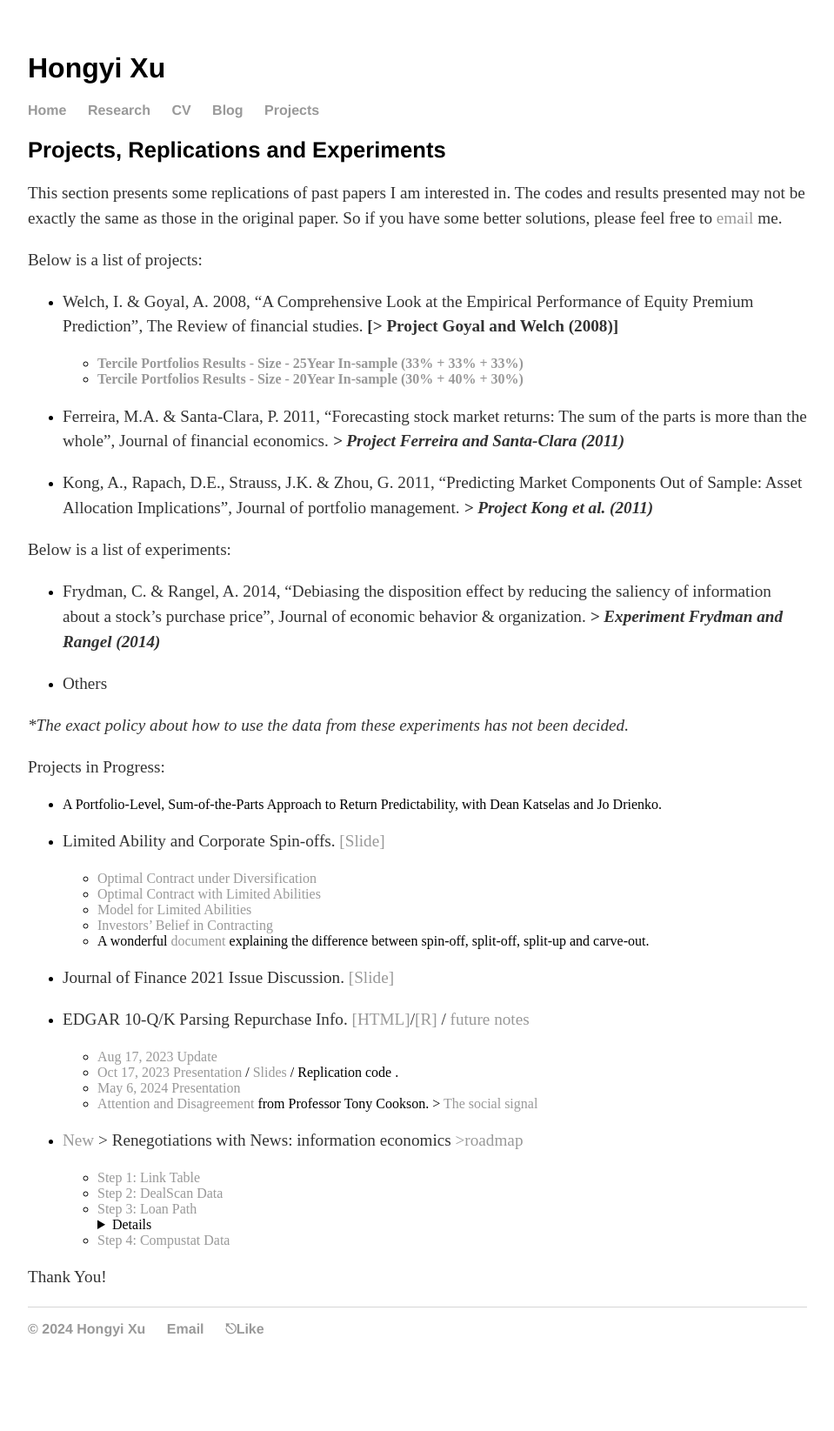
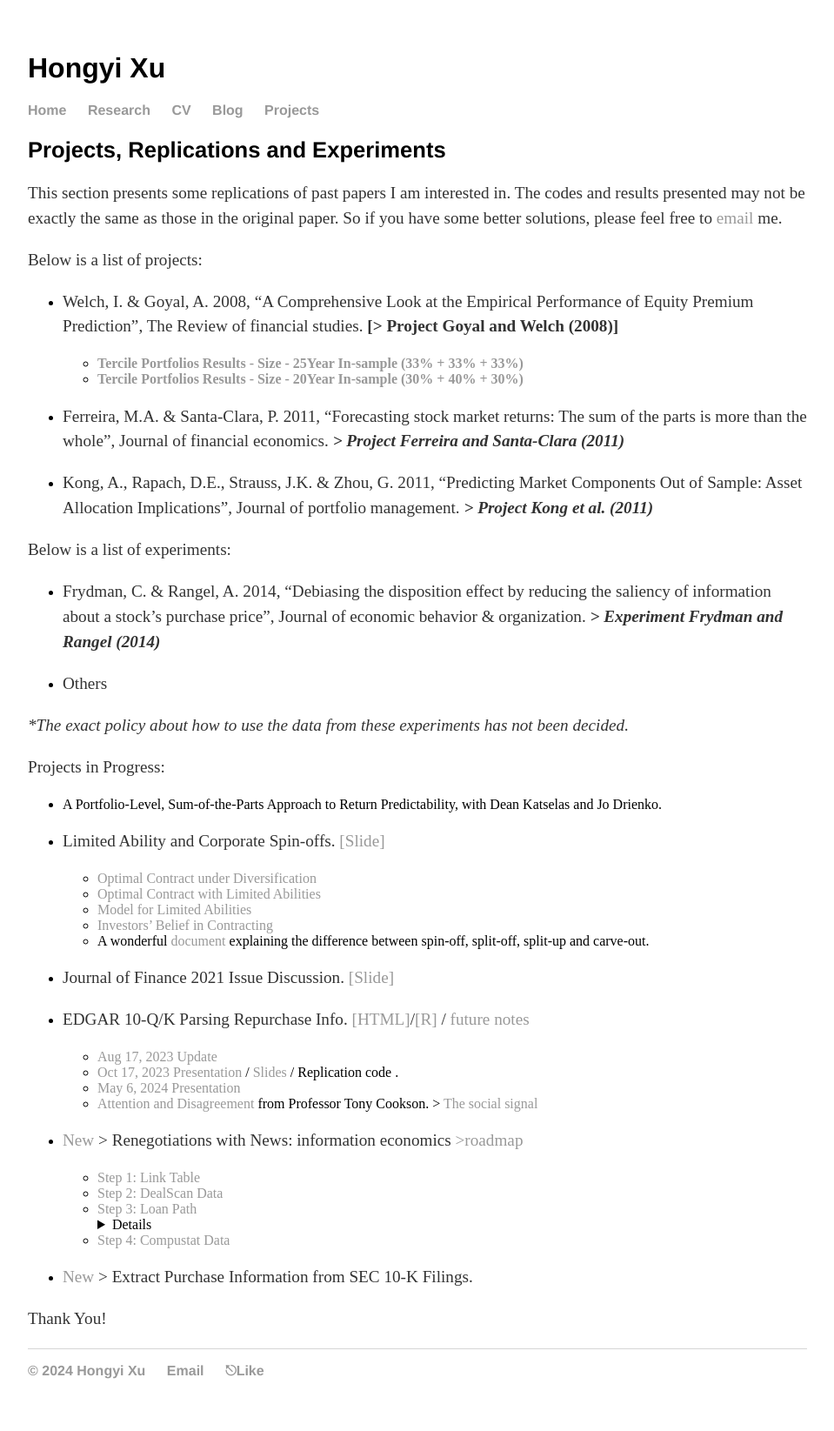
Before and after one commit to hongyileoxu/hongyileoxu.github.io, a Jekyll site: the page built from projects/index.md, in a window 1280 px wide. Shown: the whole page at 87% size, without its empty margins (160-1119 px from the left). Built offline with Jekyll 4.4.1, drawn with Linux system fonts in a browser that asks for light colours; before the commit the page ends 1597 px from its top, so only the background shows below that.

Commit message:
Update index.md
add the purchase contract extracting manual.

```diff
--- a/projects/index.md
+++ b/projects/index.md
@@ -68,5 +68,6 @@ Projects in Progress:
     -  [Step 3: Loan Path](https://hongyileoxu.github.io/research/project-2024/DealScan2024/DealScan_Loan_Path2.html) <details>Clean the WRDS LPC DealScan Data and convert to a firm-deal-time level panel data, with links to be connected to Compustat.</details>
     -  [Step 4: Compustat Data](https://hongyileoxu.github.io/research/project-2024/DealScan2024/DealScan_Loan_Compustat.html)
 
+-    [New](https://hongyileoxu.github.io/research/Purchase_contract_10Ks/BJX_project.html) > Extract Purchase Information from SEC 10-K Filings.
 
 Thank You!
```
